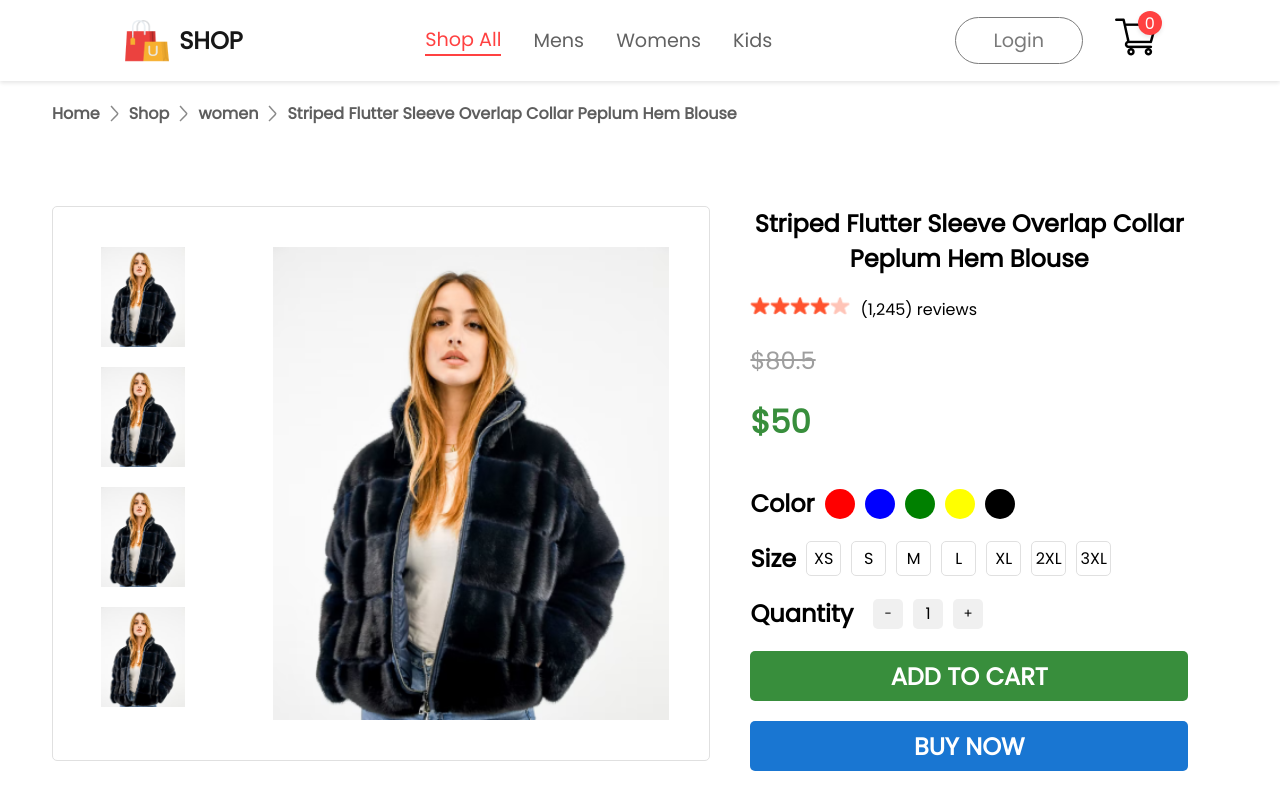
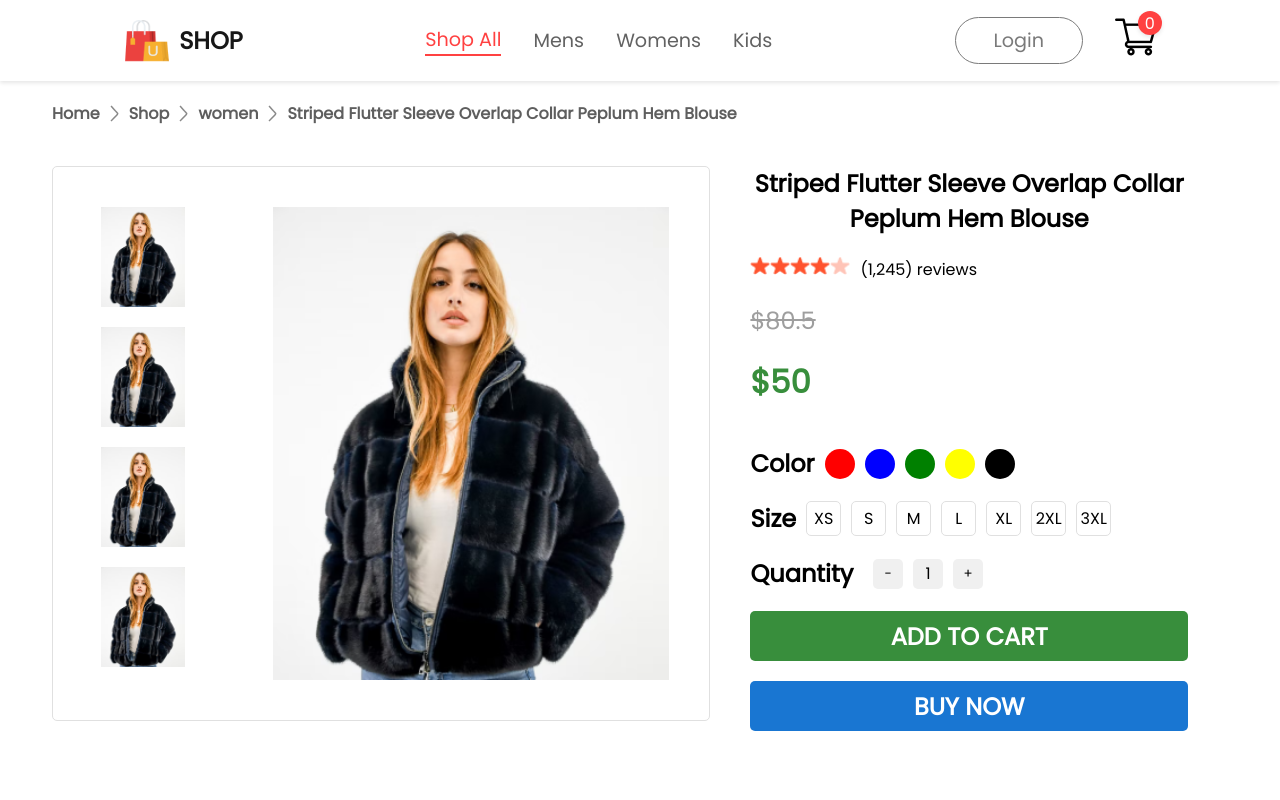
Before and after one commit to ArnaldoGonzalez81318/React-E-Commerce, a React (Create React App) app in the folder frontend/: page /product/1 in a window 1280 px wide. Shown: the top 800 px of the page. Built offline with nearby package versions, Linux system fonts and the light colour scheme.

Commit message:
Update productDisplay.css

```diff
--- a/frontend/src/Components/ProductDisplay/productDisplay.css
+++ b/frontend/src/Components/ProductDisplay/productDisplay.css
@@ -2,8 +2,8 @@
   display: flex;
   align-items: flex-start;
   justify-content: space-between;
-  margin: 20px 0;
-  padding: 20px 0;
+  margin: 0 0 20px 0;
+  padding: 0 0 20px 0;
 }
 
 .product-display-container {
```
